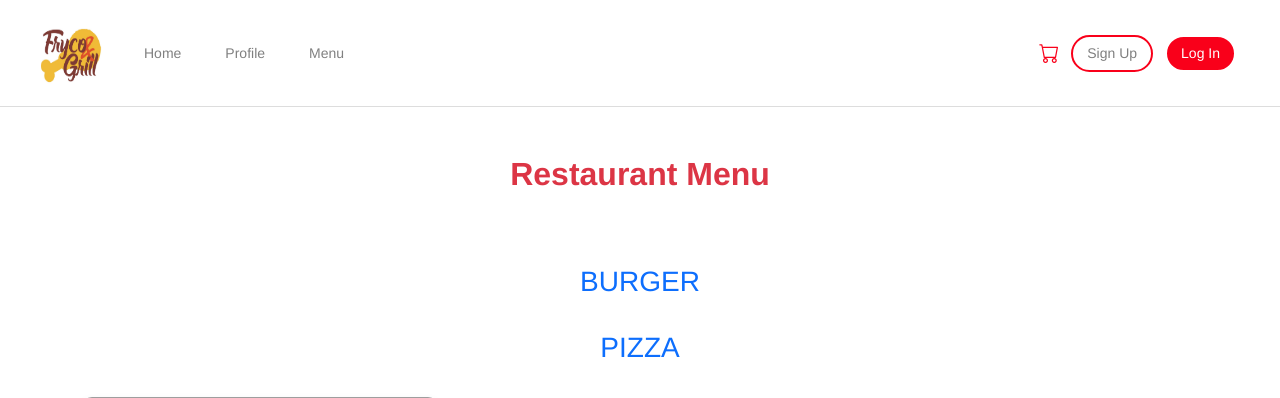
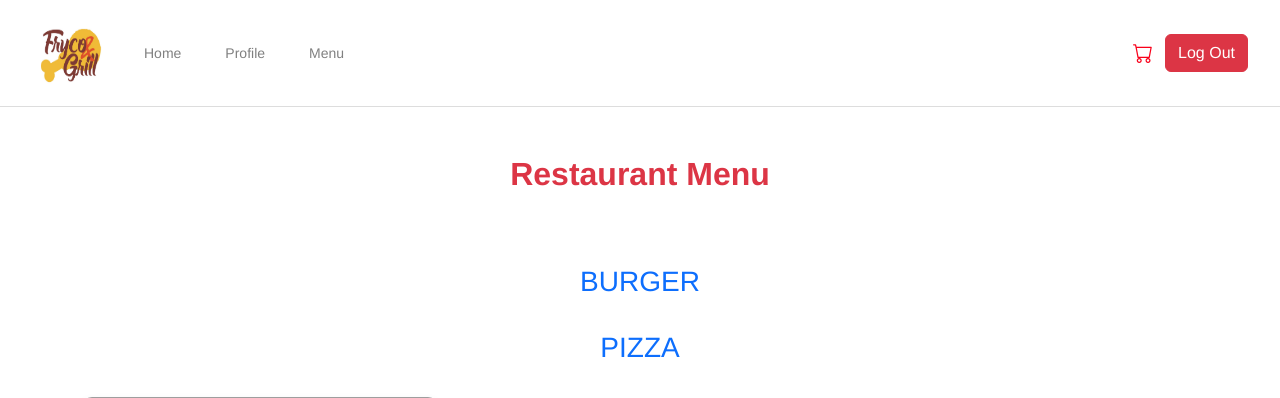
Before and after one commit to EL-komy/restaurant-app, a PHP site: page /views/customer/menu.php in a window 1280 px wide. Shown: the top 398 px of the page. Run offline with PHP 8.4, Linux system fonts and the light colour scheme; the visitor is signed in with stand-in values (Sample User, id 1); data comes from the database, SQL or seed files in the repository; tables that the repository leaves empty hold one stand-in row (values such as "Sample post"); data that the repository does not hold is empty; grey boxes are pictures that could not be loaded.

Commit message:
handling navbar

```diff
--- a/views/customer/cart.php
+++ b/views/customer/cart.php
@@ -71,6 +71,12 @@ if (isset($_POST['update_quantity'])) {
         <?= array_sum(array_column($cart, 'quantity')) ?>
     </span>
 </a>
+
+                <?php if (isset($_SESSION['email'])): ?>
+                <a href="config\logout.php" class="btn btn-danger">Log Out</a>
+            <?php else: ?>
+                <a href=".\views\shared\login.php" class="btn btn-danger">Log In</a>
+            <?php endif; ?>
             </div>
         </div>
     </nav>
--- a/views/customer/menu.php
+++ b/views/customer/menu.php
@@ -80,8 +80,11 @@ if (isset($_GET['add_to_cart'])) {
                     <li class="nav-item"><a class="btn btn-outline-light" href="#">Menu</a></li>
                 </ul>
                 <a href="cart.php"> <i class="bi bi-cart cart-icon"></i></a>
-                <button class="lang-btn">Sign Up</button>
-                <button class="login-btn">Log In</button>
+                <?php if (isset($_SESSION['email'])): ?>
+                <a href="config\logout.php" class="btn btn-danger">Log Out</a>
+            <?php else: ?>
+                <a href=".\views\shared\login.php" class="btn btn-danger">Log In</a>
+            <?php endif; ?>
             </div>
         </div>
     </nav>
```
